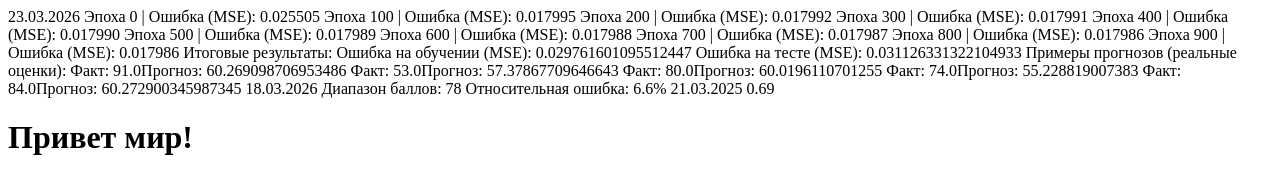
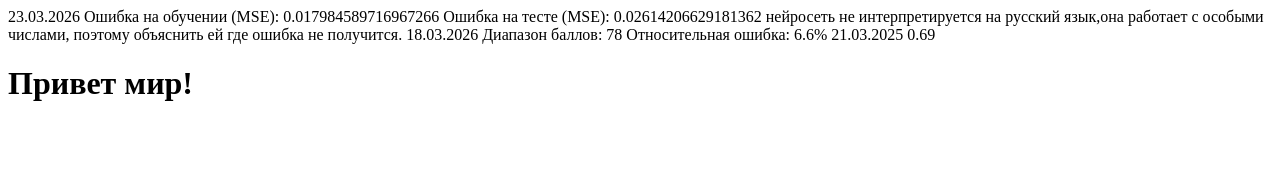
Before and after one commit to Corenich/gem.github.io, a plain HTML site: page index.html in a window 1280 px wide. Drawn offline with Linux system fonts and the light colour scheme.

Commit message:
Update index.html

```diff
--- a/index.html
+++ b/index.html
@@ -7,25 +7,10 @@
 </head>
 <body>
     23.03.2026
-    Эпоха    0 | Ошибка (MSE): 0.025505
-Эпоха  100 | Ошибка (MSE): 0.017995
-Эпоха  200 | Ошибка (MSE): 0.017992
-Эпоха  300 | Ошибка (MSE): 0.017991
-Эпоха  400 | Ошибка (MSE): 0.017990
-Эпоха  500 | Ошибка (MSE): 0.017989
-Эпоха  600 | Ошибка (MSE): 0.017988
-Эпоха  700 | Ошибка (MSE): 0.017987
-Эпоха  800 | Ошибка (MSE): 0.017986
-Эпоха  900 | Ошибка (MSE): 0.017986
-    Итоговые результаты:
-Ошибка на обучении (MSE): 0.029761601095512447
-Ошибка на тесте (MSE): 0.031126331322104933
-Примеры прогнозов (реальные оценки):
-Факт: 91.0Прогноз: 60.269098706953486
-Факт: 53.0Прогноз: 57.37867709646643
-Факт: 80.0Прогноз: 60.0196110701255
-Факт: 74.0Прогноз: 55.228819007383
-Факт: 84.0Прогноз: 60.272900345987345
+
+Ошибка на обучении (MSE): 0.017984589716967266
+Ошибка на тесте (MSE): 0.02614206629181362
+    нейросеть не интерпретируется на русский язык,она работает с особыми числами, поэтому объяснить ей где ошибка не получится.
 
 18.03.2026
     Диапазон баллов: 78
```
